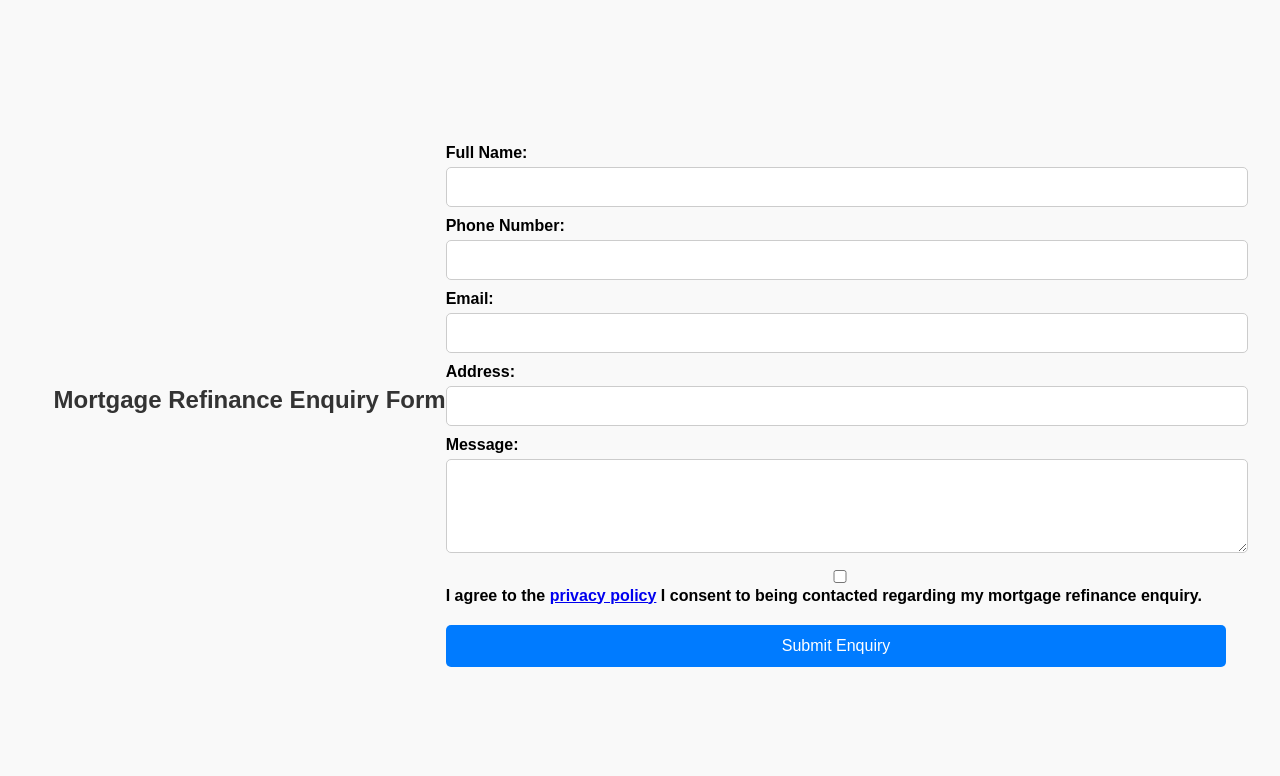
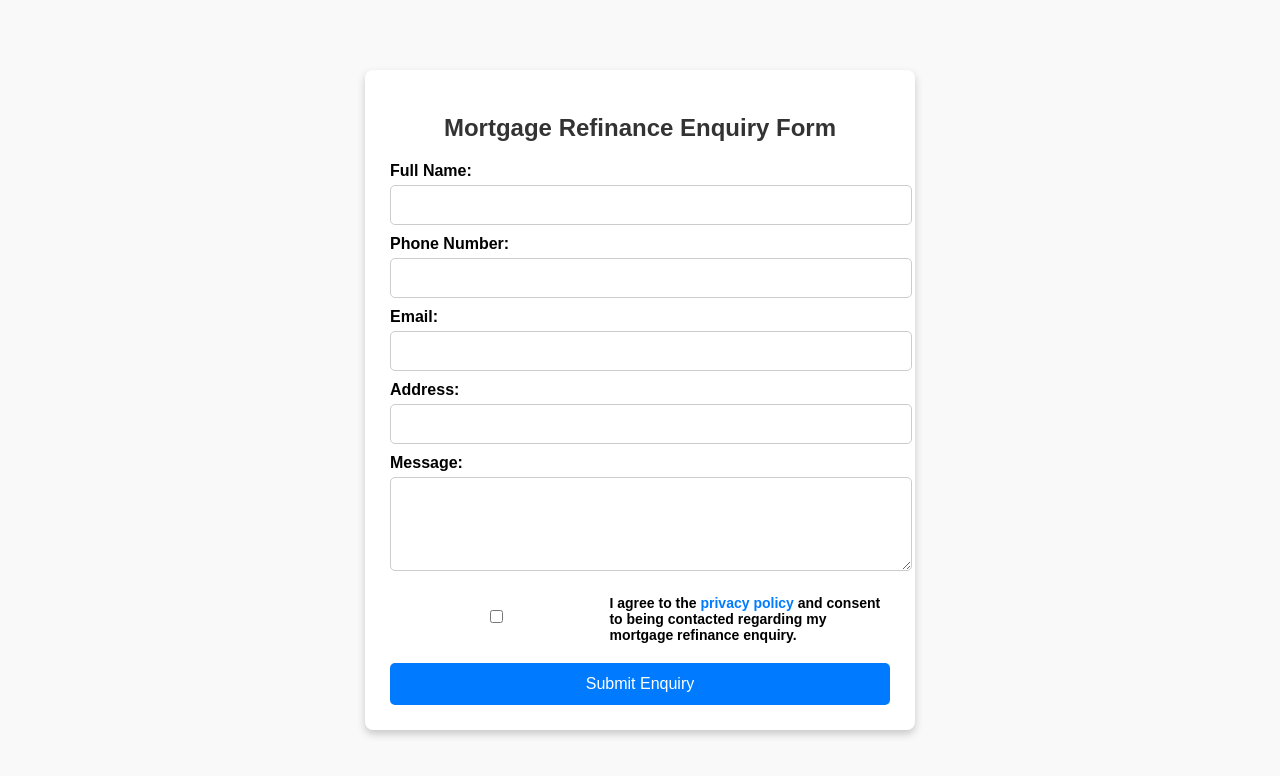
Before and after one commit to nikzsathe/leadform, a plain HTML site: page index.html in a window 1280 px wide. Drawn offline with nearby package versions, Linux system fonts and the light colour scheme; no server answers; a script that the page names is missing.

Commit message:
Update index.html

```diff
--- a/index.html
+++ b/index.html
@@ -73,12 +73,15 @@
             background: #0056b3;
         }
     </style>
+    <script src="https://code.jquery.com/jquery-3.6.0.min.js"></script>
 </head>
 <body>
+    <div class="container">
         <h2>Mortgage Refinance Enquiry Form</h2>
-    <form name="mortgage-refinance" method="POST" netlify>
+        <form name="mortgage-refinance" method="POST" data-netlify="true">
             <input id="leadid_token" name="universal_leadid" type="hidden" value=""/>
             <input type="hidden" name="ipv4" id="ipv4-field" />
+
             <label for="name">Full Name:</label>
             <input type="text" id="name" name="name" required>
 
@@ -94,27 +97,19 @@
             <label for="message">Message:</label>
             <textarea id="message" name="message" rows="4" required></textarea>
 
-        <label class="checkbox-label">
-											<input type="checkbox" name="privacy_consent" id="leadid_tcpa_disclosure" required>
-											<span>I agree to the <a class='privacy-link' href='#'>privacy policy</a> I consent to being contacted regarding my mortgage refinance enquiry.</span>
-										</label>
+            <div class="consent">
+                <input type="checkbox" name="consent" required>
+                <label>I agree to the <a href="#">privacy policy</a> and consent to being contacted regarding my mortgage refinance enquiry.</label>
+            </div>
 
             <button type="submit">Submit Enquiry</button>
         </form>
+    </div>
 
     <script>
         $(document).ready(function () {
-	  // Fetch and set the IPv4 address using the ipify API
             $.getJSON('https://api.ipify.org?format=json', function(data) {
                 $('#ipv4-field').val(data.ip);
-	  });
-
-	  // Toggle 'Read more' text
-	  $(".read").click(function () {
-		$(this).siblings(".more").toggle();
-		$(this).text(function (i, text) {
-		  return text === "Read more" ? "Read less" : "Read more";
-		});
             });
         });
     </script>
@@ -130,6 +125,8 @@ var LeadiDscript = document.getElementById('LeadiDscript');
             LeadiDscript.parentNode.insertBefore(s, LeadiDscript);
         })();
     </script>
-<noscript><img src='//create.leadid.com/noscript.gif?lac=611B57D4-297F-F65F-7E3C-BB0ED7A4A296&lck=c44b2b5b-f1a0-194f-9250-bda390423382&snippet_version=2' /></noscript>
+    <noscript>
+        <img src='//create.leadid.com/noscript.gif?lac=611B57D4-297F-F65F-7E3C-BB0ED7A4A296&lck=c44b2b5b-f1a0-194f-9250-bda390423382&snippet_version=2' />
+    </noscript>
 </body>
 </html>
```
Lines whose indentation alone changed are shown as unchanged.
